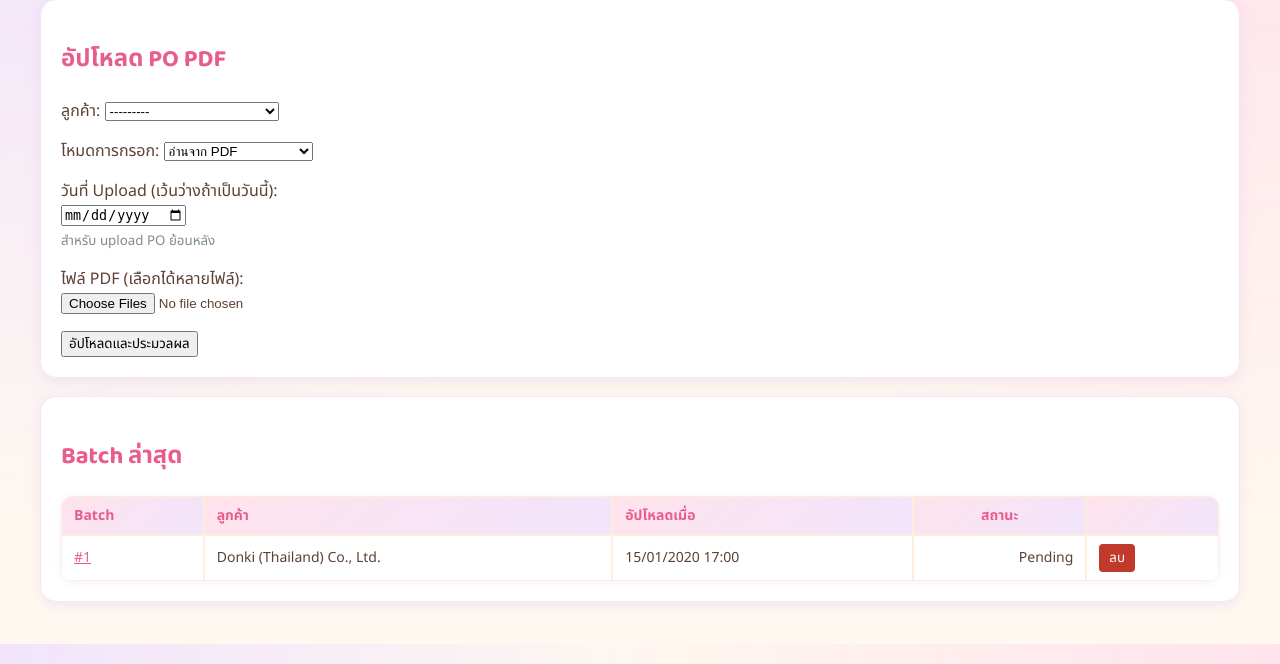
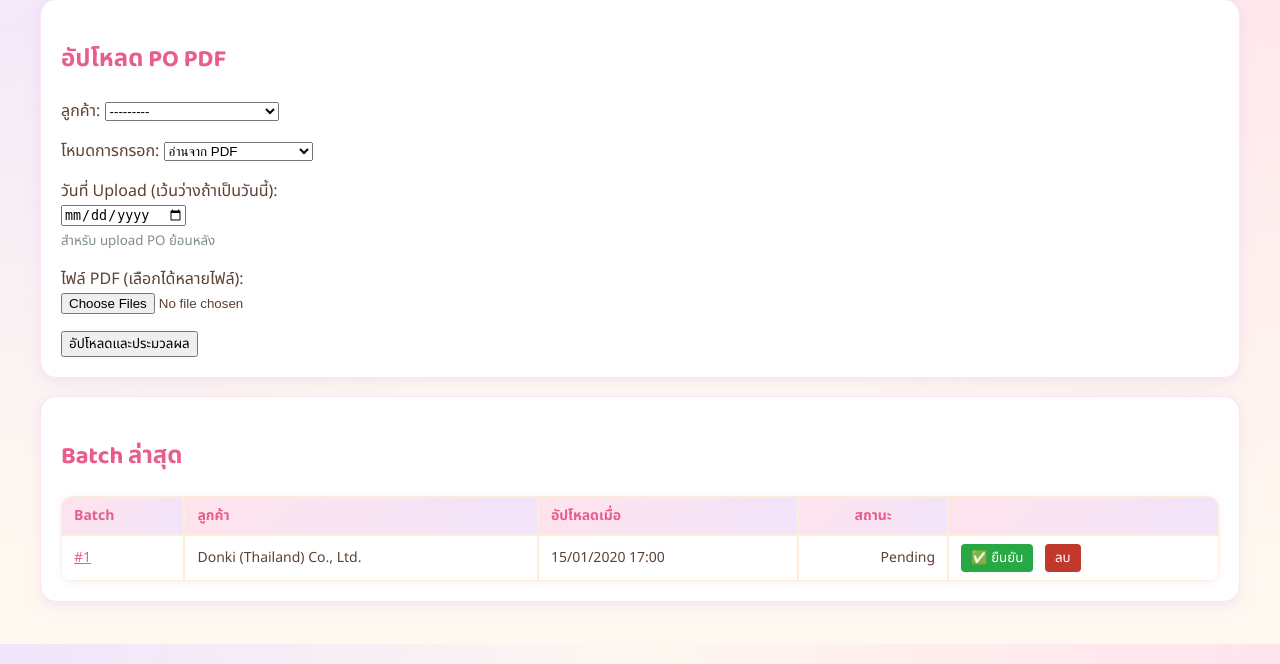
Before and after one commit to kittichaisangpayung-arch/oem-orders, a Django app: page /ingestion/upload/ in a window 1280 px wide. Shown: the part 136-800 px from the top of the page. Run offline with Django 5.2, Linux system fonts and the light colour scheme; a user stored in the database is signed in; data comes from the database, SQL or seed files in the repository; tables that the repository leaves empty hold one stand-in row (values such as "Sample post").

Commit message:
Add confirm button for pending batches in upload page

```diff
--- a/templates/ingestion/upload.html
+++ b/templates/ingestion/upload.html
@@ -51,6 +51,12 @@
                 <td class="label">{{ b.uploaded_at|date:"d/m/Y H:i" }}</td>
                 <td class="status-{{ b.status }}">{{ b.get_status_display }}</td>
                 <td class="label">
+                    {% if b.status == 'PENDING' %}
+                    <form method="post" action="{% url 'ingestion:confirm_batch' b.pk %}" style="display:inline; margin-right:8px;">
+                        {% csrf_token %}
+                        <button type="submit" style="background:#28a745; color:#fff; border:none; padding:4px 10px; border-radius:4px; cursor:pointer;">✅ ยืนยัน</button>
+                    </form>
+                    {% endif %}
                     {% if user.is_staff %}
                     <form method="post" action="{% url 'ingestion:delete_batch' b.pk %}" onsubmit="return confirm('ยืนยันลบ Batch #{{ b.pk }}? PO และรายการสินค้าทั้งหมดในนี้จะถูกลบไปด้วย');" style="display:inline;">
                         {% csrf_token %}
```
